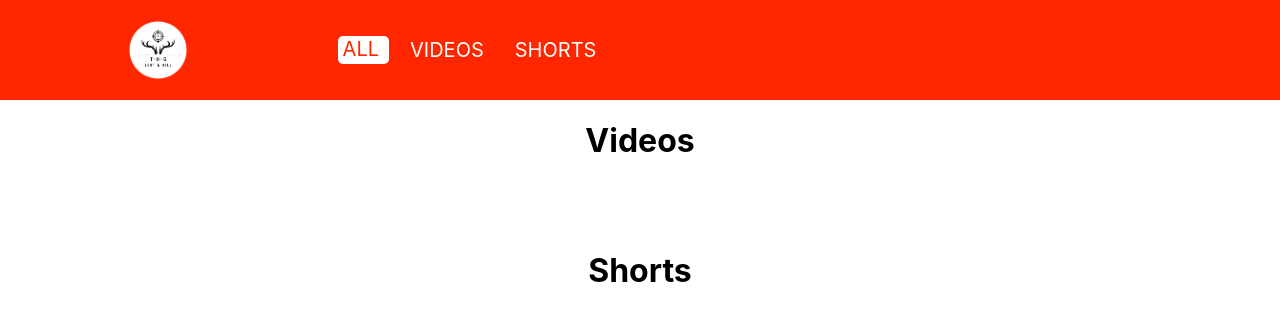
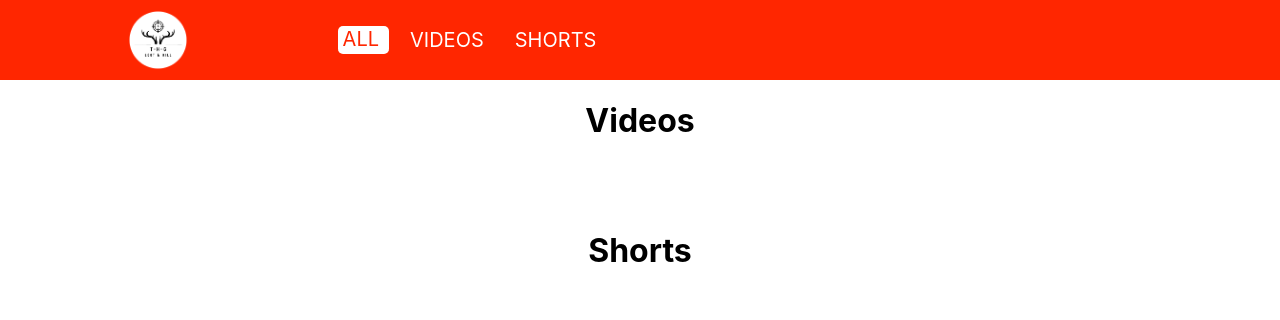
Before and after one commit to amitjait/youtube-container, a React (Create React App) app: page / in a window 1280 px wide. Shown: the top 320 px of the page. Built offline with nearby package versions, Linux system fonts and the light colour scheme.

Commit message:
updating

```diff
--- a/src/App.css
+++ b/src/App.css
@@ -3,17 +3,23 @@
   align-items: center;
   justify-content: center;
   background-color: #ff2600;
+  position: fixed;
+  top: 0;
+  width: 100vw;
+  height: 80px;
+  /* background-color: aliceblue; */
 }
 
 .nav-box{
   display: flex;
   align-items: center;
   width: 80%;
+  height: 100%;
   background-color: #ff2600;
   color: white;
   gap: 1rem;
-  padding-top: 1rem;
-  padding-bottom: 1rem;
+  /* padding-top: 1rem; */
+  /* padding-bottom: 1rem; */
   font-size: 20px;
   /* border: 2px solid white; */
 }
@@ -36,6 +42,11 @@
   align-items: center;
   list-style: none;
   width: 50%;
+}
+
+.main{
+  margin-top: 80px;
+  width: 100%;
 }
 .App-logo {
   height: 40vmin;
--- a/src/App.js
+++ b/src/App.js
@@ -12,11 +12,13 @@ function App() {
   return (
     <div className="App">
       <Navabar />
-      <Routes >
-        <Route path='/' element={<All/>} />
-        <Route path='/videos' element={<Videos/>} />
-        <Route path='/shorts' element={<Shorts/>} />
-      </Routes>
+      <div className='main'>
+        <Routes >
+          <Route path='/' element={<All/>} />
+          <Route path='/videos' element={<Videos/>} />
+          <Route path='/shorts' element={<Shorts/>} />
+        </Routes>
+      </div>
     </div>
   );
 }
```
